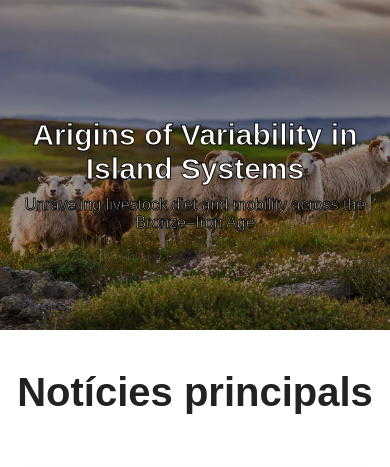
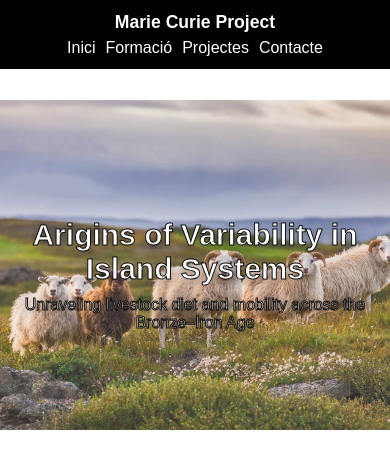
Before and after one commit to Dani87dev/Ovins-website, a plain HTML site: page index.html in a window 390 px wide. Shown: the top 467 px of the page. Drawn offline with Linux system fonts and the light colour scheme.

Commit message:
vresposnib

```diff
--- a/miEstilo.css
+++ b/miEstilo.css
@@ -1,5 +1,5 @@
 /* =========================================================
-   RESET BÀSIC
+   RESET GLOBAL
 ========================================================= */
 * {
     margin: 0;
@@ -8,11 +8,11 @@
 }
 
 /* =========================================================
-   BODY (global)
+   BODY
 ========================================================= */
 body {
-    padding-top: 56px; /* espai sota navbar fixa (PC) */
     font-family: Arial, Helvetica, sans-serif;
+    padding-top: 56px;    /* Espai per al navbar en PC */
 }
 
 /* =========================================================
@@ -29,6 +29,7 @@ body {
     position: fixed;
     top: 0;
     left: 0;
+    z-index: 10000;
 }
 
 .logo {
@@ -54,7 +55,7 @@ body {
 }
 
 /* =========================================================
-   HEADER — HERO
+   HERO HEADER
 ========================================================= */
 .hero {
     width: 100%;
@@ -115,7 +116,7 @@ body {
 }
 
 .seccio-titol {
-    grid-column: 1 / -1;
+    grid-column: 1/-1;
     font-size: 40px;
     color: #222;
     margin-bottom: 20px;
@@ -268,15 +269,20 @@ body {
 ========================================================= */
 @media (max-width: 700px) {
 
-    /* SOLUCIÓ: treure espai blanc damunt la imatge */
+    /* ✔ CREA ESPAI PER AL NAVBAR (SOLUCIÓ DEFINITIVA) */
     body {
-        padding-top: 0 !important;
+        padding-top: 100px !important;
     }
 
+    /* NAVBAR */
     .navbar {
-        padding: 10px 15px;
         flex-direction: column;
+        justify-content: center;
+        align-items: center;
         gap: 6px;
+        padding: 12px 15px;
+        background-color: #000 !important;
+        z-index: 99999 !important;
     }
 
     .logo {
@@ -290,20 +296,17 @@ body {
         gap: 10px;
     }
 
+    /* HERO */
     .hero {
         height: 330px;
         margin-top: 0 !important;
         background-position: center top;
     }
 
-    .hero-fade {
-        background: rgba(0, 0, 0, 0.35);
-    }
-
     .hero-content {
         transform: none;
+        margin-top: 20px;
         padding: 10px 8px;
-        margin-top: 20px;
     }
 
     .hero-content h1 {
@@ -314,6 +317,7 @@ body {
         font-size: 16px;
     }
 
+    /* NOTÍCIES */
     .noticies {
         width: 92%;
         margin-top: 40px;
@@ -323,6 +327,7 @@ body {
         height: 160px;
     }
 
+    /* FOOTER */
     .footer {
         flex-direction: column;
         gap: 10px;
@@ -330,5 +335,4 @@ body {
         text-align: center;
     }
 }
-
-/* v1*/
+/*v2respons*/
```
